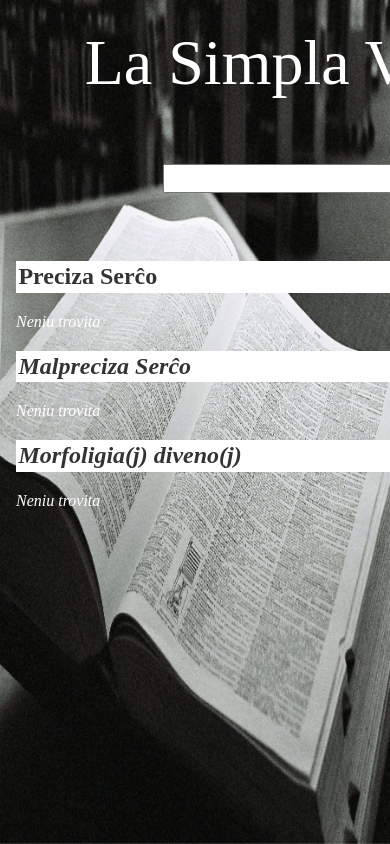
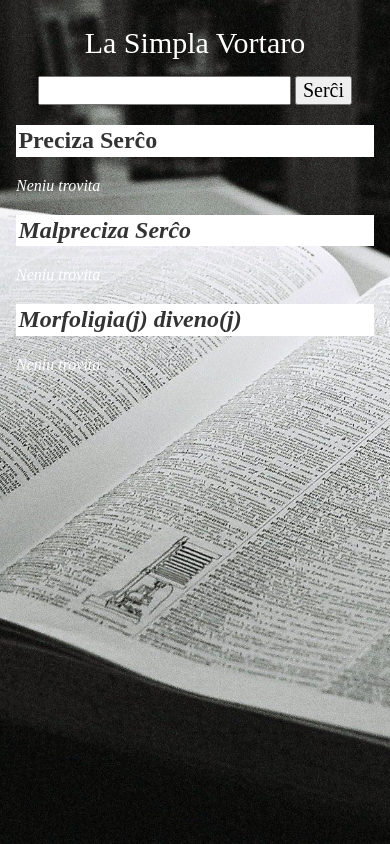
Before and after one commit to Wilfred/simpla-vortaro, a Django app: template templates/mockups/mockup6.html in a window 390 px wide; the page is wider, and only the part inside the window is pictured. Run offline with Django 3.2, Linux system fonts and the light colour scheme; the template is opened without the code that fills it, so the values that code supplies are empty.

Commit message:
Improve styling for smartphones

```diff
--- a/static/style.css
+++ b/static/style.css
@@ -134,3 +134,26 @@ code {
     font-size: 18px;
     white-space: pre-line;
 }
+
+@media only screen and (max-width: 600px) {
+    #background {
+        width: auto;
+        margin-left: 50%;
+        transform: translateX(-50%);
+    }
+    #header h1 {
+        font-size: 30px;
+    }
+    #header {
+        margin-bottom: 1em;
+    }
+    #everything {
+        max-width: 100vw;
+    }
+    #search {
+        margin-bottom: 0;
+    }
+    #content {
+        padding-top: 0;
+    }
+}
```
